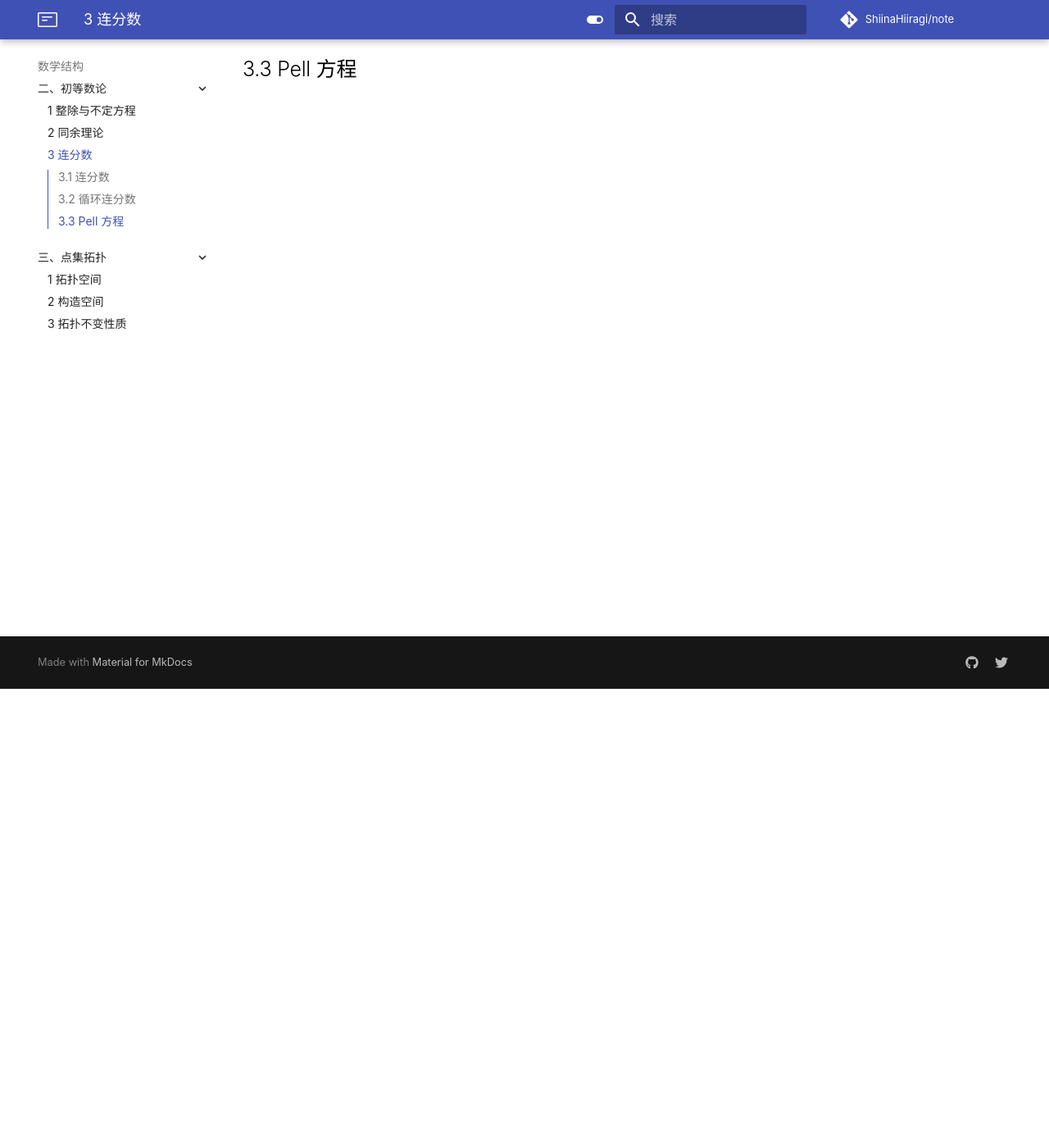
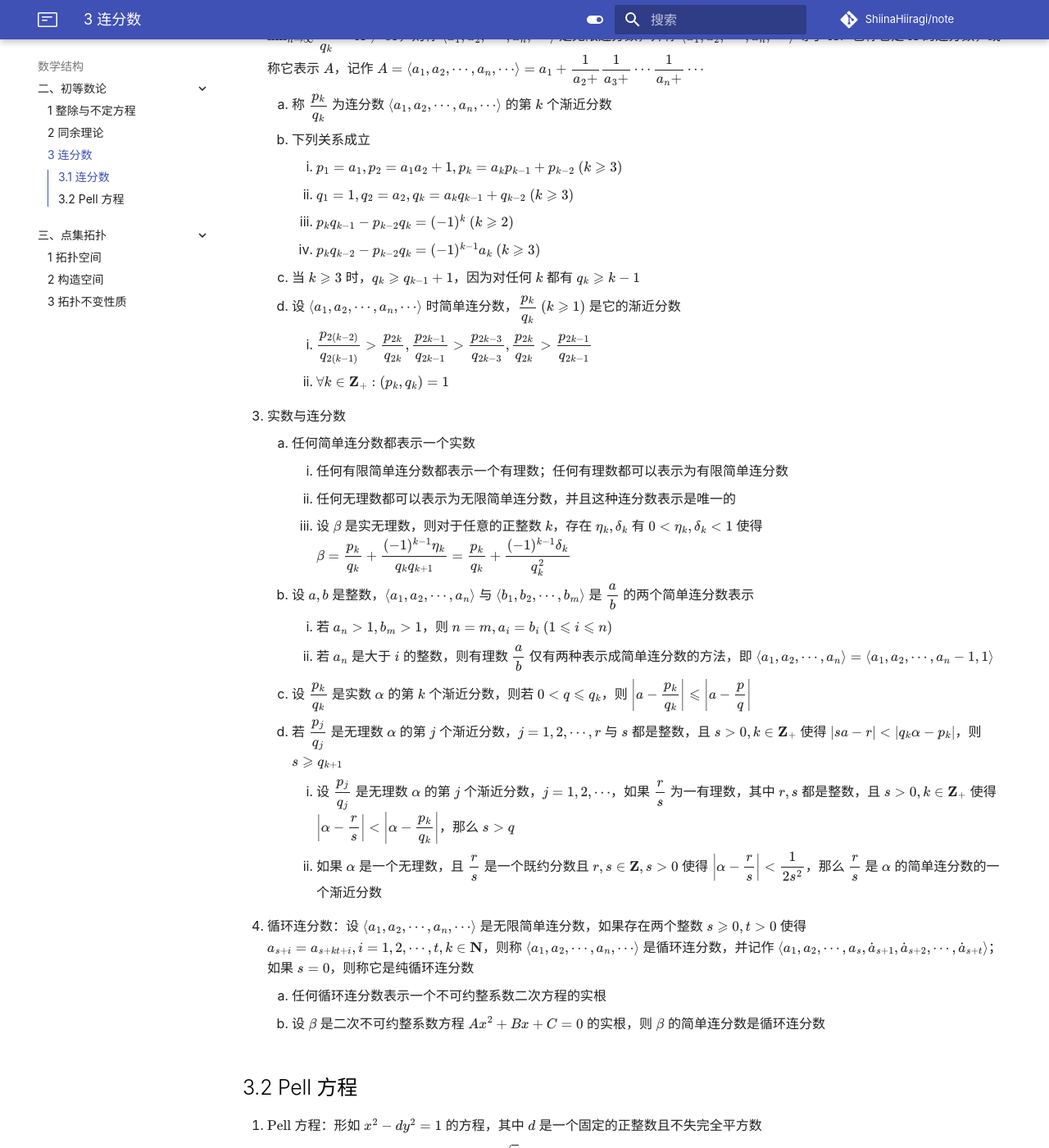
Before and after one commit to ShiinaHiiragi/note, an MkDocs documentation site: the page built from docs/math/num/cont.md, in a window 1280 px wide and 1400 px high, scrolled down 560 px. Shown: the whole window at 82% size. Built offline with MkDocs 1.6.1 and Material for MkDocs 9.7.7, drawn with Linux system fonts in a browser that asks for light colours; comment, search, counter and statistics services are not loaded; some of the changed text lies outside the part shown.

Commit message:
finish cont

```diff
--- a/docs/math/num/cont.md
+++ b/docs/math/num/cont.md
@@ -15,8 +15,41 @@
     }
     $$
 
-    的表达式称为 $n$ 阶有限连分数，如果 $a_1, a_2, \cdots, a_n$ 都是整数，则称连分数是 $n$ 阶有限简单连分数
+    的表达式称为 $n$ 阶有限连分数，如果 $a_1, a_2, \cdots, a_n$ 都是整数，则称连分数是 $n$ 阶有限简单连分数，简记为 $\left<a_1, a_2, \cdots, a_n\right> = a_1 + \dfrac{1}{a_2+} \dfrac{1}{a_3+} \cdots \dfrac{1}{a_n}$
 
-## 3.2 循环连分数
+2. 连分数：设 $a_1, a_2, \cdots, a_n, \cdots$ 是一个无限实数列，$a_i > 0, i \geqslant 2$．记 $\dfrac{p_k}{q_k} = \left<a_1, a_2, \cdots, a_n\right>$，若 $\dfrac{p_k}{q_k}$ 有意义，且 $\lim_{n \to \infty} \dfrac{p_k}{q_k} = A \neq \infty$，则称 $\left<a_1, a_2, \cdots, a_n, \cdots\right>$ 是无限连分数，并称 $\left<a_1, a_2, \cdots, a_n, \cdots\right>$ 等于 $A$．也称它是 $A$ 的连分数，或称它表示 $A$，记作 $A = \left<a_1, a_2, \cdots, a_n, \cdots\right> = a_1 + \dfrac{1}{a_2+} \dfrac{1}{a_3+} \cdots \dfrac{1}{a_n+} \cdots$
+    1. 称 $\dfrac{p_k}{q_k}$ 为连分数 $\left<a_1, a_2, \cdots, a_n, \cdots\right>$ 的第 $k$ 个渐近分数
+    2. 下列关系成立
+        1. $p_1 = a_1, p_2 = a_1a_2 + 1, p_k = a_kp_{k-1} + p_{k-2} \ (k \geqslant 3)$
+        2. $q_1 = 1, q_2 = a_2, q_k = a_kq_{k-1} + q_{k-2} \ (k \geqslant 3)$
+        3. $p_kq_{k-1} - p_{k-2}q_k = (-1)^k \ (k \geqslant 2)$
+        4. $p_kq_{k-2} - p_{k-2}q_k = (-1)^{k-1} a_k \ (k \geqslant 3)$
+    3. 当 $k \geqslant 3$ 时，$q_k \geqslant q_{k-1} + 1$，因为对任何 $k$ 都有 $q_k \geqslant k-1$
+    4. 设 $\left<a_1, a_2, \cdots, a_n, \cdots\right>$ 时简单连分数，$\dfrac{p_k}{q_k} \ (k \geqslant 1)$ 是它的渐近分数
+        1. $\dfrac{p_{2(k-2)}}{q_{2(k-1)}} > \dfrac{p_{2k}}{q_{2k}}, \dfrac{p_{2k-1}}{q_{2k-1}} > \dfrac{p_{2k-3}}{q_{2k-3}}, \dfrac{p_{2k}}{q_{2k}} > \dfrac{p_{2k-1}}{q_{2k-1}}$
+        2. $\forall k \in \mathbf Z_+ : (p_k, q_k) = 1$
+3. 实数与连分数
+    1. 任何简单连分数都表示一个实数
+        1. 任何有限简单连分数都表示一个有理数；任何有理数都可以表示为有限简单连分数
+        2. 任何无理数都可以表示为无限简单连分数，并且这种连分数表示是唯一的
+        3. 设 $\beta$ 是实无理数，则对于任意的正整数 $k$，存在 $\eta_k, \delta_k$ 有 $0 < \eta_k, \delta_k < 1$ 使得 $\beta = \dfrac{p_k}{q_k} + \dfrac{(-1)^{k-1}\eta_k}{q_kq_{k+1}} = \dfrac{p_k}{q_k} + \dfrac{(-1)^{k-1} \delta_k}{q_k^2}$
+    2. 设 $a, b$ 是整数，$\left<a_1, a_2, \cdots, a_n\right>$ 与 $\left<b_1, b_2, \cdots, b_m\right>$ 是 $\dfrac ab$ 的两个简单连分数表示
+        1. 若 $a_n > 1, b_m > 1$，则 $n = m, a_i = b_i \ (1 \leqslant i \leqslant n)$
+        2. 若 $a_n$ 是大于 $i$ 的整数，则有理数 $\dfrac ab$ 仅有两种表示成简单连分数的方法，即 $\left<a_1, a_2, \cdots, a_n\right> = \left<a_1, a_2, \cdots, a_n - 1, 1\right>$
+    3. 设 $\dfrac{p_k}{q_k}$ 是实数 $\alpha$ 的第 $k$ 个渐近分数，则若 $0 < q \leqslant q_k$，则 $\left|a - \dfrac{p_k}{q_k}\right| \leqslant \left|a - \dfrac pq\right|$
+    4. 若 $\dfrac{p_j}{q_j}$ 是无理数 $\alpha$ 的第 $j$ 个渐近分数，$j = 1, 2, \cdots, r$ 与 $s$ 都是整数，且 $s > 0, k \in \mathbf Z_+$ 使得 $|sa - r| < |q_k\alpha - p_k|$，则 $s \geqslant q_{k+1}$
+        1. 设 $\dfrac{p_j}{q_j}$ 是无理数 $\alpha$ 的第 $j$ 个渐近分数，$j = 1, 2, \cdots$，如果 $\dfrac rs$ 为一有理数，其中 $r, s$ 都是整数，且 $s > 0, k \in \mathbf Z_+$ 使得 $\left|\alpha -\dfrac rs\right| < \left|\alpha -  \dfrac{p_k}{q_k}\right|$，那么 $s > q$
+        2. 如果 $\alpha$ 是一个无理数，且 $\dfrac rs$ 是一个既约分数且 $r, s \in \mathbf Z, s > 0$ 使得 $\left|\alpha - \dfrac rs\right| < \dfrac{1}{2s^2}$，那么 $\dfrac rs$ 是 $\alpha$ 的简单连分数的一个渐近分数
+4. 循环连分数：设 $\left<a_1, a_2, \cdots, a_n, \cdots\right>$ 是无限简单连分数，如果存在两个整数 $s \geqslant 0, t > 0$ 使得 $a_{s+i} = a_{s + kt + i}, i = 1, 2, \cdots, t, k \in \mathbf N$，则称 $\left<a_1, a_2, \cdots, a_n, \cdots\right>$ 是循环连分数，并记作 $\left<a_1, a_2, \cdots, a_s, \dot a_{s+1}, \dot a_{s+2}, \cdots, \dot a_{s+t}\right>$；如果 $s = 0$，则称它是纯循环连分数
+    1. 任何循环连分数表示一个不可约整系数二次方程的实根
+    2. 设 $\beta$ 是二次不可约整系数方程 $Ax^2 + Bx + C = 0$ 的实根，则 $\beta$ 的简单连分数是循环连分数
 
-## 3.3 Pell 方程
+## 3.2 Pell 方程
+1. $\text{Pell}$ 方程：形如 $x^2 - dy^2 = 1$ 的方程，其中 $d$ 是一个固定的正整数且不失完全平方数
+    1. 有两个整数 $P_n, Q_n$ 存在使得 $\beta_n = \dfrac{\sqrt d + P_n}{Q_n} \ (P_n^2 \equiv d (\bmod Q_n))$；若 $d$ 是一个非平方的正整数，则二次方程 $x^2 - dy^2 = (-1)^n Q_n$ 有正整数解 $x, y$ 且 $(x, y) = 1$
+        1. 令 $r + s\sqrt n = t + u\sqrt n$，其中 $r, s, t, u \in \mathbf Q, n \in \mathbf Z_+$ 且 $n$ 不为完全平方数，那么 $r = t$ 且 $s = u$
+        2. 若 $\alpha_1 = \dfrac{a_1 + b_1\sqrt d}{c_1}, \alpha_2 = \dfrac{a_2 + b_2\sqrt d}{c_2}$ 是有理数或二次无理数，则 $(\alpha_1\alpha_2)' = \alpha_1'\alpha_2'$
+    2. 设 $d$ 为正整数且非完全平方数，则方程 $x^2 - dy^2 = 1$ 总有正整数解，如果 $(x_1, y_1)$ 是使 $x_1$ 最小的解，则每个解 $(x_k, y_k)$ 可以通过取幂得到 $x_k + y_k\sqrt d = (x_1 + y_1 \sqrt d)^k \ (k = 1, 2, 3, \cdots)$
+2. 若 $d$ 是一个非平方的正整数，令 $\dfrac{p_k}{q_k}$ 表示 $\sqrt d$ 的简单连分数的第 $k$ 个渐近分数，$k = 1, 2, \cdots, t$ 表示连分数的循环节长度
+    1. 当 $t$ 是偶数时，方程 $x^2 - dy^2 = 1$ 的全体正整数解为 $x = p_{jt-1}, y = q_{jt-1} \ (j = 1, 2, 3, \cdots)$ 且方程 $x^2 - dy^2 = -1$ 无解
+    2. 当 $t$ 是奇数时，当成 $x^2 - dy^2 = 1$ 的全体正整数解为 $x = p_{2jt-1}, y = q_{2jt-1} \ (j = 1, 2, 3, \cdots)$，方程 $x^2 - dy^2 = -1$ 的全体正整数解为 $x = p_{(2j-1)t-1}, y = q_{(2j-1)t-1} \ (j = 1, 2, 3, \cdots)$
```
